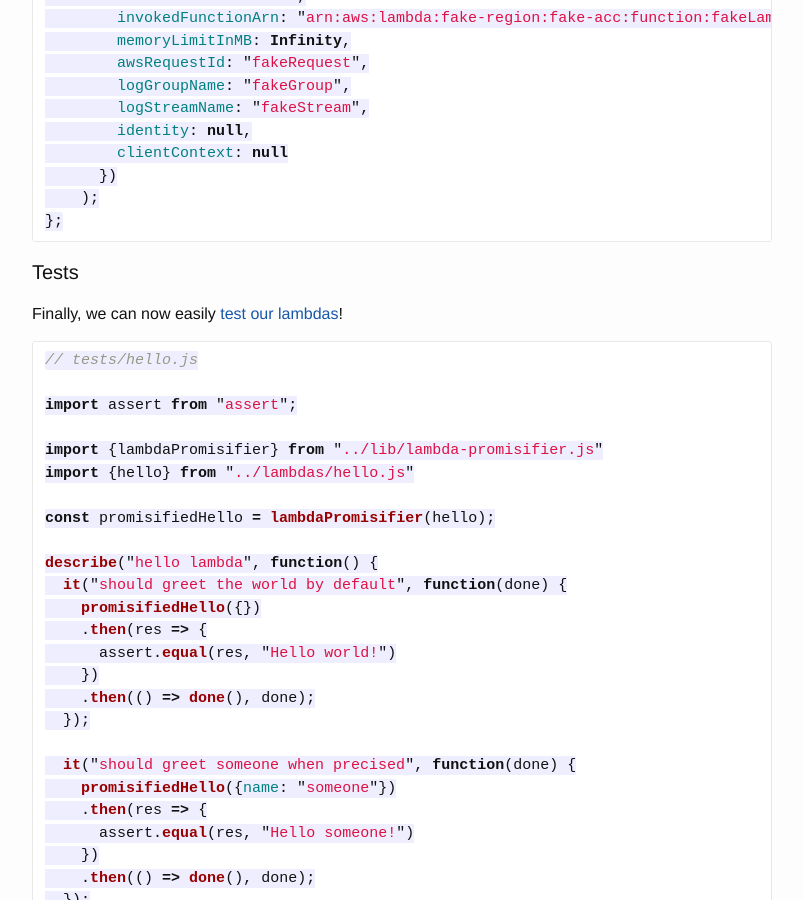
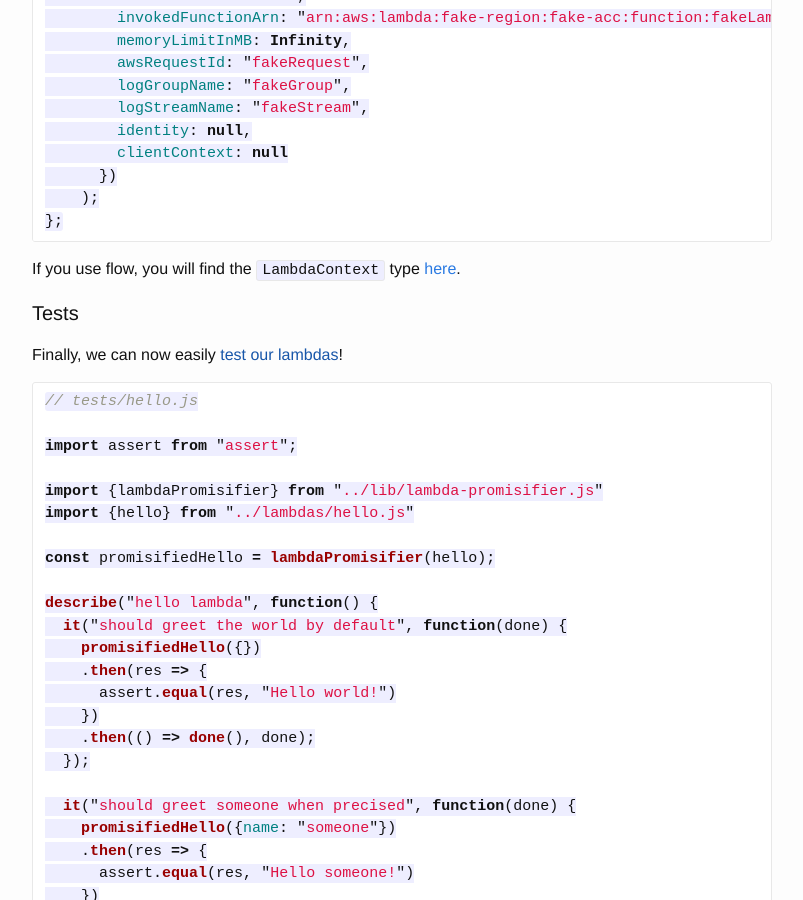
Before and after one commit to rricard/rricard.github.io, a Jekyll site: the page built from _posts/2015-11-23-es6-on-aws-lambda.md, in a window 1280 px wide and 900 px high, scrolled down 9176 px. Shown: the whole window, without its empty margins (238-1041 px from the left). Built offline with Jekyll 4.4.1, drawn with Linux system fonts in a browser that asks for light colours.

Commit message:
Add link to the types

````diff
--- a/_posts/2015-11-23-es6-on-aws-lambda.md
+++ b/_posts/2015-11-23-es6-on-aws-lambda.md
@@ -404,6 +404,9 @@ export function lambdaPromisifier(
 };
 ```
 
+If you use flow, you will find the `LambdaContext` type
+[here](https://github.com/rricard/lambda-es6-example/blob/master/lib/lambda-types.js).
+
 #### Tests
 
 Finally, we can now easily [test our lambdas]()!
````
